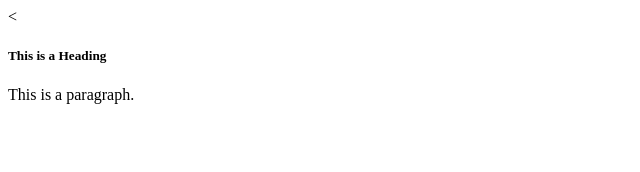
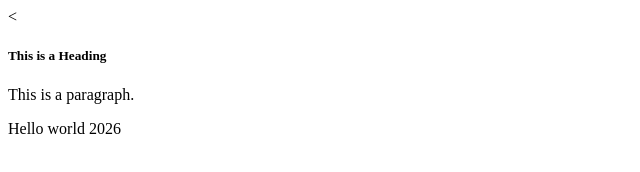
Before and after one commit to guttitripathi/firstrepo, a plain HTML site: page index.html in a window 1280 px wide. Shown: the whole page, without its empty margins (0-640 px from the left). Drawn offline with Linux system fonts and the light colour scheme.

```diff
--- a/index.html
+++ b/index.html
@@ -1,2 +1,3 @@
 <<h5>This is a Heading</h5>
 <p>This is a paragraph.</p>
+<p> Hello world 2026</p>
```
